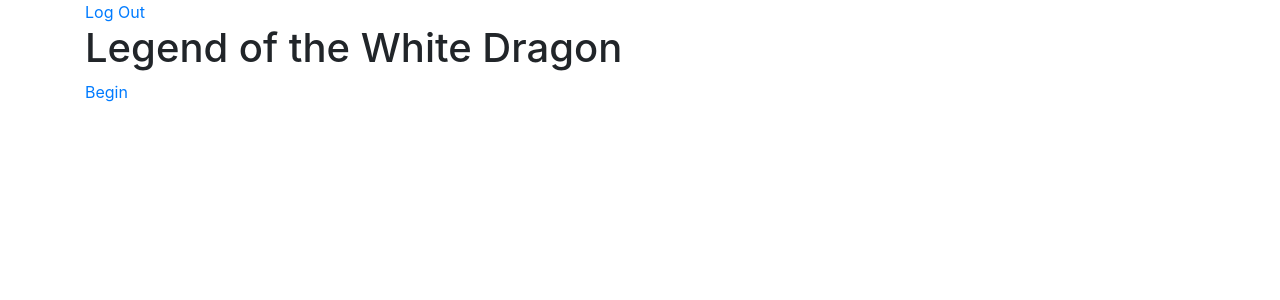
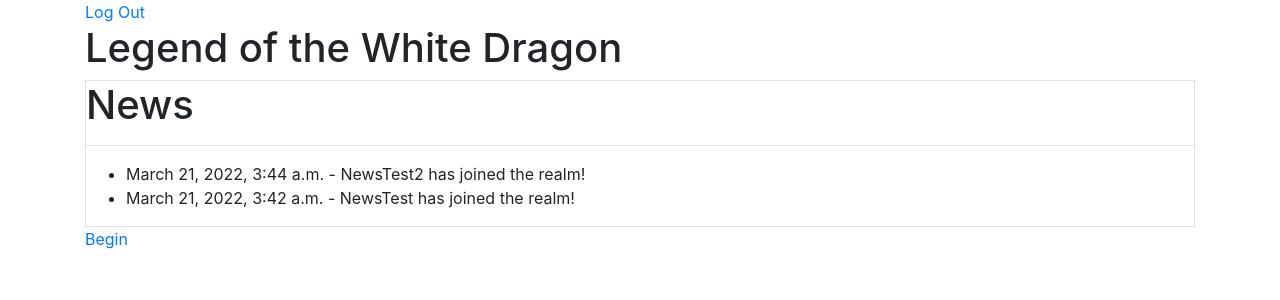
Before and after one commit to hal0zer0/lowd, a Django app: page / in a window 1280 px wide. Shown: the top 300 px of the page. Run offline with Django 4.2, Linux system fonts and the light colour scheme; a user stored in the database is signed in; data comes from the database, SQL or seed files in the repository; both versions use the stored data as it was after the commit.

Commit message:
basics of news

```diff
--- a/lowd/settings.py
+++ b/lowd/settings.py
@@ -28,7 +28,6 @@ DEBUG = True
 
 ALLOWED_HOSTS = []
 
-#LOGIN_URL='/login'
 # Application definition
 
 INSTALLED_APPS = [
@@ -125,6 +124,7 @@ STATIC_URL = 'static/'
 # https://docs.djangoproject.com/en/4.0/ref/settings/#default-auto-field
 
 DEFAULT_AUTO_FIELD = 'django.db.models.BigAutoField'
+LOGIN_NEXT_URL='news'
 LOGOUT_REDIRECT_URL = '/'
 
 DMG_MULTIPLIER = 2.5
--- a/lowdcore/templates/home.html
+++ b/lowdcore/templates/home.html
@@ -2,5 +2,14 @@
 
 {% block nonlocation %}
 <h1>Legend of the White Dragon</h1>
+        <div class="news-block border">
+          <h1>News</h1>
+            <hr/>
+            <ul>
+                {% for item in news %}
+                    <li>{{ item.timestamp }} - {{ item.text }}</li>
+                {% endfor %}
+            </ul>
+        </div>
 <a href="{% url 'check_new' %}">Begin</a>
 {% endblock %}
--- a/lowdcore/views.py
+++ b/lowdcore/views.py
@@ -3,19 +3,22 @@ from django.shortcuts import render, redirect
 from django.views.generic import TemplateView, View
 from django.contrib.auth.decorators import login_required
 from django.contrib.auth.models import User
-from lowddb.models import PlayerClass, Monster, Weapon
+from lowddb.models import PlayerClass, Monster, Weapon, News
 from django.contrib import messages
 
 # Create your views here.
-class HomeView(TemplateView):
-    template_name = "home.html"
+class HomeView(View):
+    def get(self, request):
+        news = News.objects.all().order_by('-timestamp')[:10]
+        return render(request, "home.html", {'news': news})
 
 class LoginView(TemplateView):
     template_name = "login.html"
 
+class NewsView(View):
+    pass
+
 class TownSquareView(View):
-    template_name = "town_square.html"
-
     def get(self, request):
         player = User.objects.get(username=request.user.username).player
         # If the player is already "in combat", clear it.  This prevents cheats.
@@ -37,8 +40,10 @@ class NewPlayerView(TemplateView):
         player.player_class = pclass_obj
         player.char_name = request.POST["name_input"]
         #player.new = False
+        announcement = News(text=f"{player.char_name} has joined the realm!")
+        announcement.save()
+        player.save()
 
-        player.save()
         return redirect("town_square")
 
 
@@ -115,11 +120,12 @@ class AttackView(View):
     def get(self, request):
         player = User.objects.get(username=request.user.username).player
 
-        # max 10% variance
-        variance_range = player.weapon.damage / 10
+        # lower number on the end = higher randomness in damage
+        # ie /10 is 10% variance, /4 is 25% variance
+        variance_range = player.weapon.damage / 5
         player_variance = random.random() * variance_range
         final_variance = player_variance - (variance_range/2)
-        player_swing = int(player.weapon.damage + final_variance)
+        player_swing = round(player.weapon.damage + final_variance)
 
         messages.add_message(request, messages.INFO, f'You hit for { player_swing} damage!')
         return redirect('fight')
--- a/lowddb/models.py
+++ b/lowddb/models.py
@@ -70,7 +70,9 @@ class Player(models.Model):
     def __str__(self):
         return self.char_name
 
-
+class News(models.Model):
+    text = models.CharField(max_length=512)
+    timestamp = models.DateTimeField(auto_now=True)
 
 class Armor(models.Model):
     name = models.CharField(max_length=32)
```
Also changed, not shown: lowddb/admin.py (+5 -3 lines), db.sqlite3.
